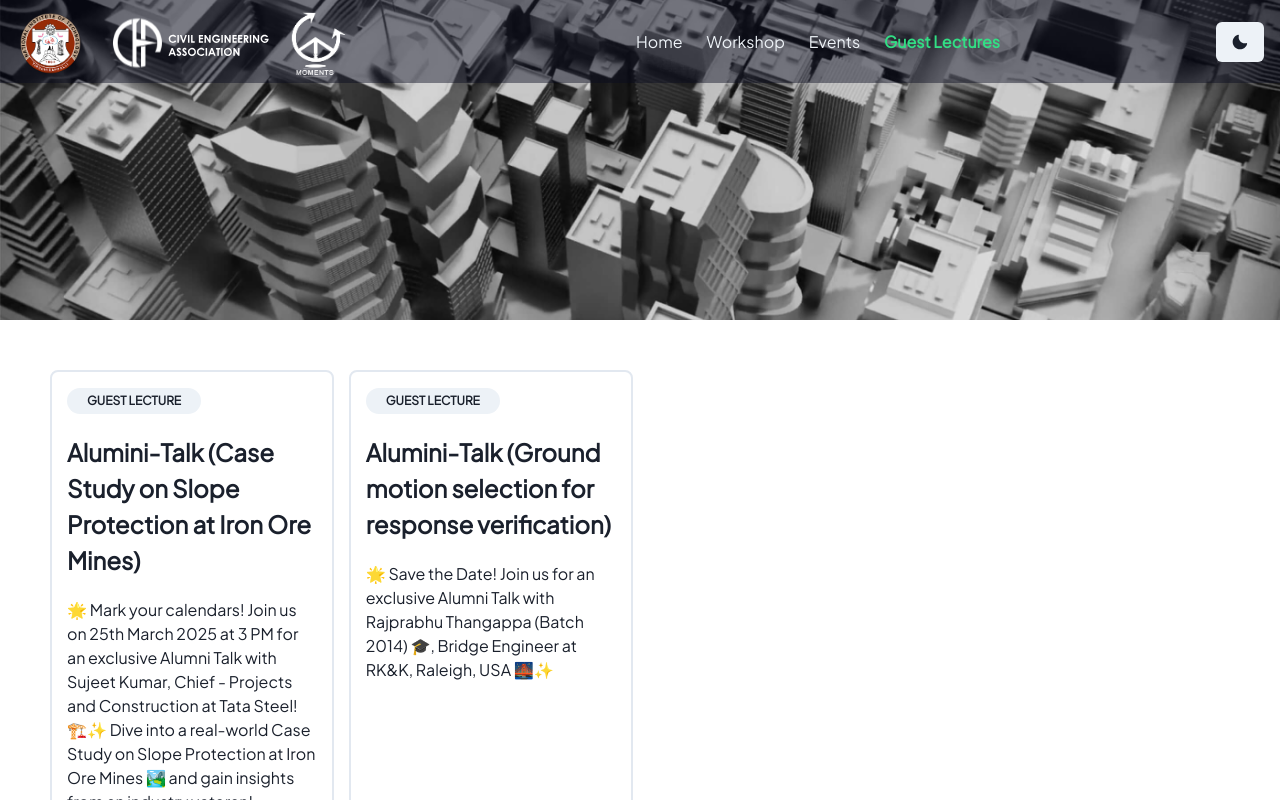
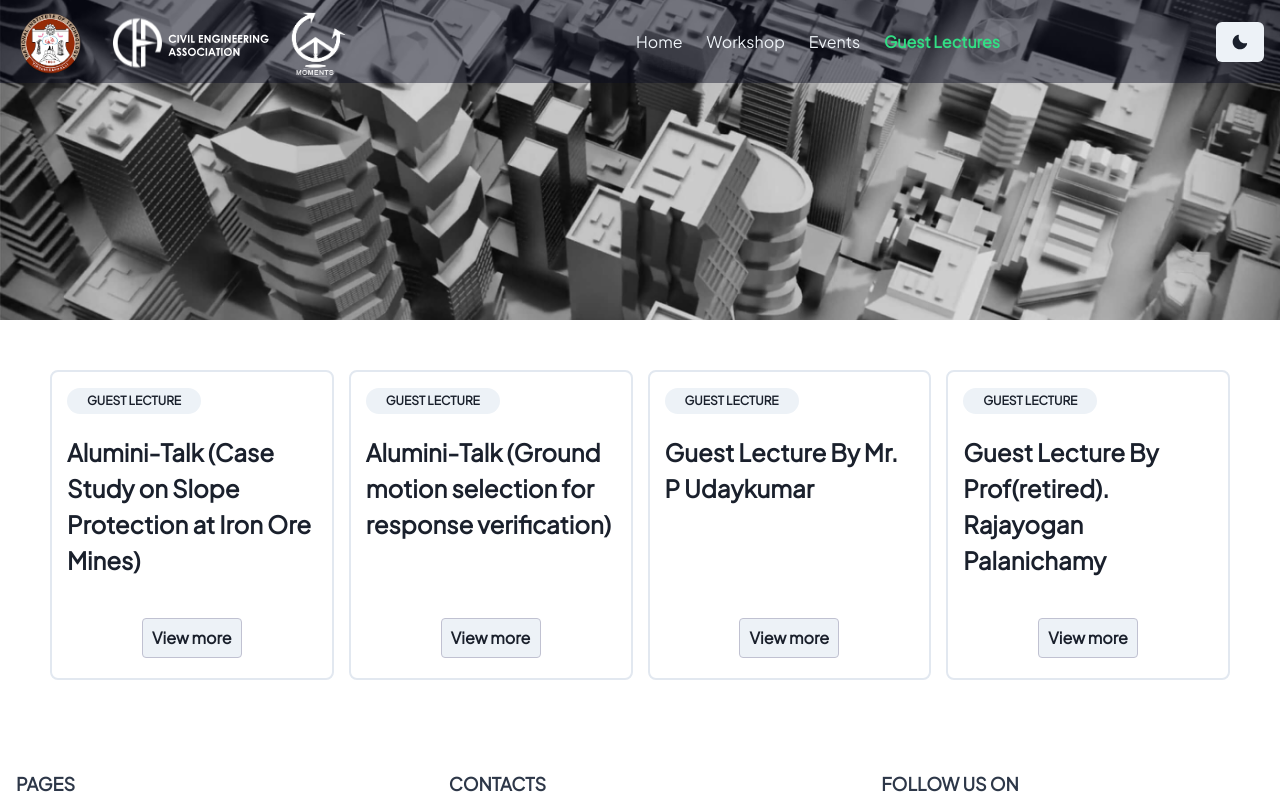
Before and after one commit to singhkaran202/not_Moments, a React (Create React App) app in the folder frontend/: page /guestlectures in a window 1280 px wide. Shown: the top 800 px of the page. Built offline with nearby package versions, Linux system fonts and the light colour scheme.

Commit message:
feat: Add 2 guest lectures

```diff
--- a/frontend/src/pages/gl.jsx
+++ b/frontend/src/pages/gl.jsx
@@ -27,6 +27,8 @@ import Navbar from '../components/nav';
 import Footer from '../components/footer';
 import AlTalk from '../assets/images/Guest Lec/AluminTalk.png'
 import AlTalk2 from '../assets/images/Guest Lec/AlTalk2.png'
+import MrUdayaKumar from '../assets/images/Guest Lec/MrUdayaKumar.jpg'
+import Rajayogan from '../assets/images/Guest Lec/Rajayogan.jpg'
 // import ComingSoonGL from '../components/gl-comingsoon'
 
 const gl1 = [
@@ -56,6 +58,13 @@ const gl2 = [
 'Gain valuable insights from an expert in the field of bridge engineering and earthquake response!',
 'Dont miss this chance to learn from a seasoned professional! 🚀'
 ];
+const gl3 = [
+  'Step into the future of Innovation in Civil Engineering! Witness an exclusive guest lecture by Mr. P. Udaya Kumar, Vice President - Projects at Bagmane Developers Pvt. Ltd., at MOMENTS25. With a distinguished career spanning over 25 years, Mr. Udaya Kumar has played a key role in executing large-scale commercial projects. His tenure as Construction Manager at Larsen & Toubro (L&T) further solidified his expertise in managing complex infrastructure developments. Recognized for his strategic leadership in high-value real estate and construction, he has been at the forefront of delivering state-of-the-art developments in India. Dont miss this opportunity to learn from an industry expert!'
+];
+const gl4 = [
+  'Innovators of the future!! Join us at MOMENTS 25 as we welcome Prof(Retd). Rajayogan Palanichamy to deliver a Guest Lecture. A distinguished civil engineer with over four decades of experience. His illustrious career includes serving as Immediate Past President of the American Society of Civil Engineers (ASCE) India Section. Prof(Retd). Palanichamy has held esteemed academic positions, including Professor of Civil Engineering at institutions in Ethiopia and Eritrea, and has been actively involved in promoting sustainable engineering practices . Dont miss this opportunity to gain valuable insights from our revered expert!!'
+];
+
 
 function Guestlecture() {
   return (
@@ -83,27 +92,42 @@ function Guestlecture() {
       >
         <GLCard
           title="Alumini-Talk (Case Study on Slope Protection at Iron Ore Mines)"
-          description="🌟 Mark your calendars!
-Join us on 25th March 2025 at 3 PM for an exclusive Alumni Talk with Sujeet Kumar, Chief - Projects and Construction at Tata Steel! 🏗️✨
-Dive into a real-world Case Study on Slope Protection at Iron Ore Mines 🏞️ and gain insights from an industry veteran!
-"
+//           description="🌟 Mark your calendars!
+// Join us on 25th March 2025 at 3 PM for an exclusive Alumni Talk with Sujeet Kumar, Chief - Projects and Construction at Tata Steel! 🏗️✨
+// Dive into a real-world Case Study on Slope Protection at Iron Ore Mines 🏞️ and gain insights from an industry veteran!
+// "
           rules={gl1}
           url={AlTalk}
-          registerLink="https://moments.nitt.edu/"
+          // registerLink="https://moments.nitt.edu/"
           tag="Guest Lecture"
         />
         <GLCard
           title="Alumini-Talk (Ground motion selection for response verification)"
-          description="🌟 Save the Date!
+//           description="🌟 Save the Date!
 
-Join us for an exclusive Alumni Talk with Rajprabhu Thangappa (Batch 2014) 🎓, Bridge Engineer at RK&K, Raleigh, USA 🌉✨
-
-"
+// Join us for an exclusive Alumni Talk with Rajprabhu Thangappa (Batch 2014) 🎓, Bridge Engineer at RK&K, Raleigh, USA 🌉✨"
           rules={gl2}
           url={AlTalk2}
-          registerLink="https://moments.nitt.edu/"
+          // registerLink="https://moments.nitt.edu/"
           tag="Guest Lecture"
         />
+        <GLCard
+          title="Guest Lecture By Mr. P Udaykumar"
+          // description="Step into the future of Innovation in Civil Engineering! Witness an exclusive guest lecture by Mr. P. Udaya Kumar, Vice President - Projects at Bagmane Developers Pvt. Ltd., at MOMENTS'25. With a distinguished career spanning over 25 years, Mr. Udaya Kumar has played a key role in executing large-scale commercial projects. His tenure as Construction Manager at Larsen & Toubro (L&T) further solidified his expertise in managing complex infrastructure developments. Recognized for his strategic leadership in high-value real estate and construction, he has been at the forefront of delivering state-of-the-art developments in India. Don’t miss this opportunity to learn from an industry expert!"
+          rules={gl3}
+          url={MrUdayaKumar}
+          // registerLink="https://moments.nitt.edu/"
+          tag="Guest Lecture"
+        />
+         <GLCard
+          title="Guest Lecture By Prof(retired). Rajayogan Palanichamy"
+          // description="Innovators of the future!! Join us at MOMENTS '25 as we welcome Prof(Retd). Rajayogan Palanichamy to deliver a Guest Lecture. A distinguished civil engineer with over four decades of experience. His illustrious career includes serving as Immediate Past President of the American Society of Civil Engineers (ASCE) India Section. Prof(Retd). Palanichamy has held esteemed academic positions, including Professor of Civil Engineering at institutions in Ethiopia and Eritrea, and has been actively involved in promoting sustainable engineering practices . Don't miss this opportunity to gain valuable insights from our revered expert!!"
+          rules={gl4}
+          url={Rajayogan}
+          // registerLink="https://moments.nitt.edu/"
+          tag="Guest Lecture"
+        />
+
       </SimpleGrid>
       <Footer />
     </Box>
@@ -130,11 +154,11 @@ function GLCard({ title, description, rules, tag, url, registerLink }) {
       <Text as="h3" my={5} fontWeight="bold" fontSize="2xl">
         {title}
       </Text>
-      <Text>
+      {/* <Text>
         {description === ''
           ? 'Sit nulla est ex deserunt exercitation anim occaecat. Nostrud ullamco deserunt aute id consequat veniam duaisdhusia dusa duashu duasdhusahd saudusahud ausdhuisahdui ddcdsfd'
           : description}
-      </Text>
+      </Text> */}
       <Center>
         <Button
           mt={25}
@@ -183,7 +207,7 @@ function GLCard({ title, description, rules, tag, url, registerLink }) {
 
           {/* <ModalFooter> */}
           <Center>
-            <Button
+            {/* <Button
               colorScheme="blue"
               m={3}
               onClick={() => {
@@ -191,7 +215,7 @@ function GLCard({ title, description, rules, tag, url, registerLink }) {
               }}
             >
               Register Now
-            </Button>
+            </Button> */}
           </Center>
 
           {/* </ModalFooter> */}
```
Also changed, not shown: frontend/src/assets/images/Guest Lec/MrUdayaKumar.jpg (added), frontend/src/assets/images/Guest Lec/Rajayogan.jpg (added).
